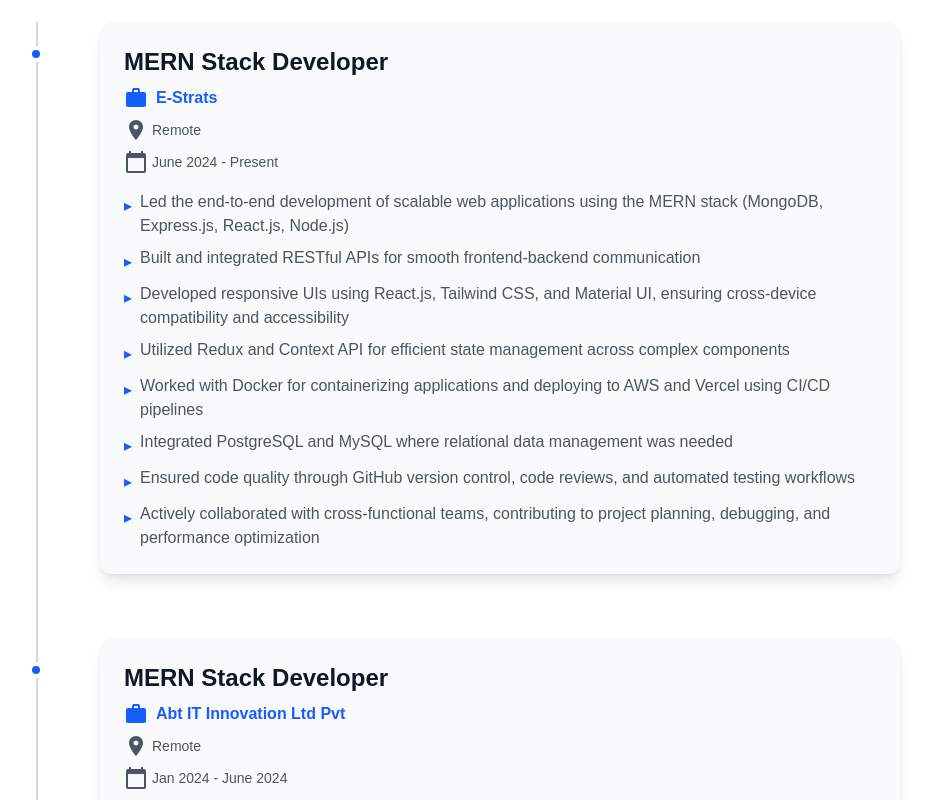
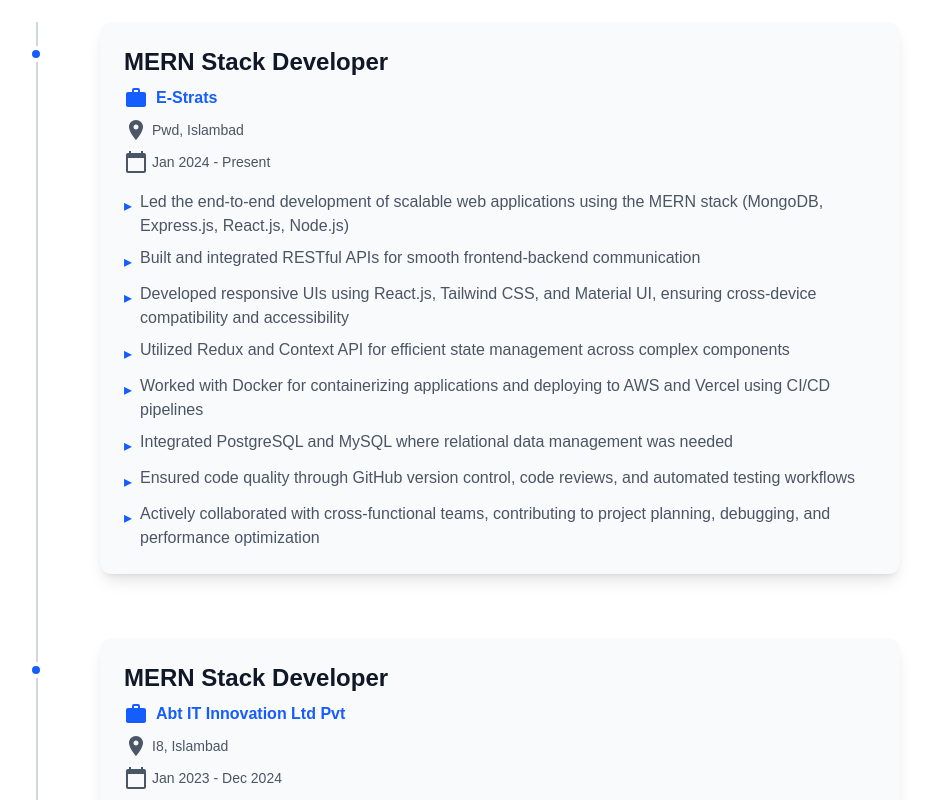
Before and after one commit to alwahabkhan/alwahabkhan-portfolio, a Next.js app: page / in a window 1280 px wide. Shown: the part 3380-4180 px from the top of the page, without its empty margins (188-1117 px from the left). Built offline with nearby package versions, Linux system fonts and the light colour scheme.

Commit message:
change in experince section

```diff
--- a/app/components/Experience.tsx
+++ b/app/components/Experience.tsx
@@ -5,8 +5,8 @@ export default function Experience() {
     {
       title: 'MERN Stack Developer',
       company: 'E-Strats',
-      location: 'Remote',
-      period: 'June 2024 - Present',
+      location: 'Pwd, Islambad',
+      period: 'Jan 2024 - Present',
       description: [
         'Led the end-to-end development of scalable web applications using the MERN stack (MongoDB, Express.js, React.js, Node.js)',
         'Built and integrated RESTful APIs for smooth frontend-backend communication',
@@ -21,8 +21,8 @@ export default function Experience() {
     {
       title: 'MERN Stack Developer',
       company: 'Abt IT Innovation Ltd Pvt',
-      location: 'Remote',
-      period: 'Jan 2024 - June 2024',
+      location: 'I8, Islambad',
+      period: 'Jan 2023 - Dec 2024',
       description: [
         'Developed dynamic UI components in React.js, implementing responsive layouts with Bootstrap and Tailwind CSS',
         'Created and connected MongoDB databases and implemented backend logic using Express.js and Node.js',
```
